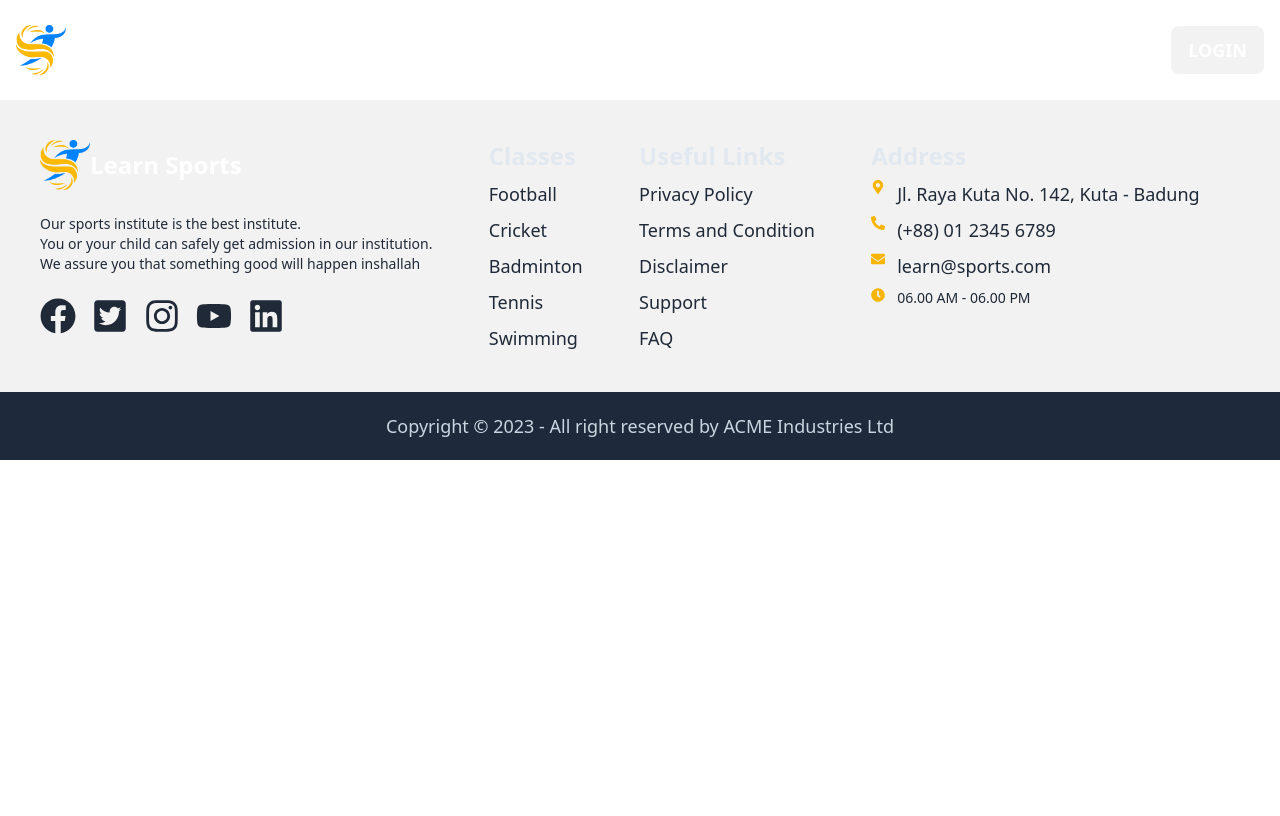
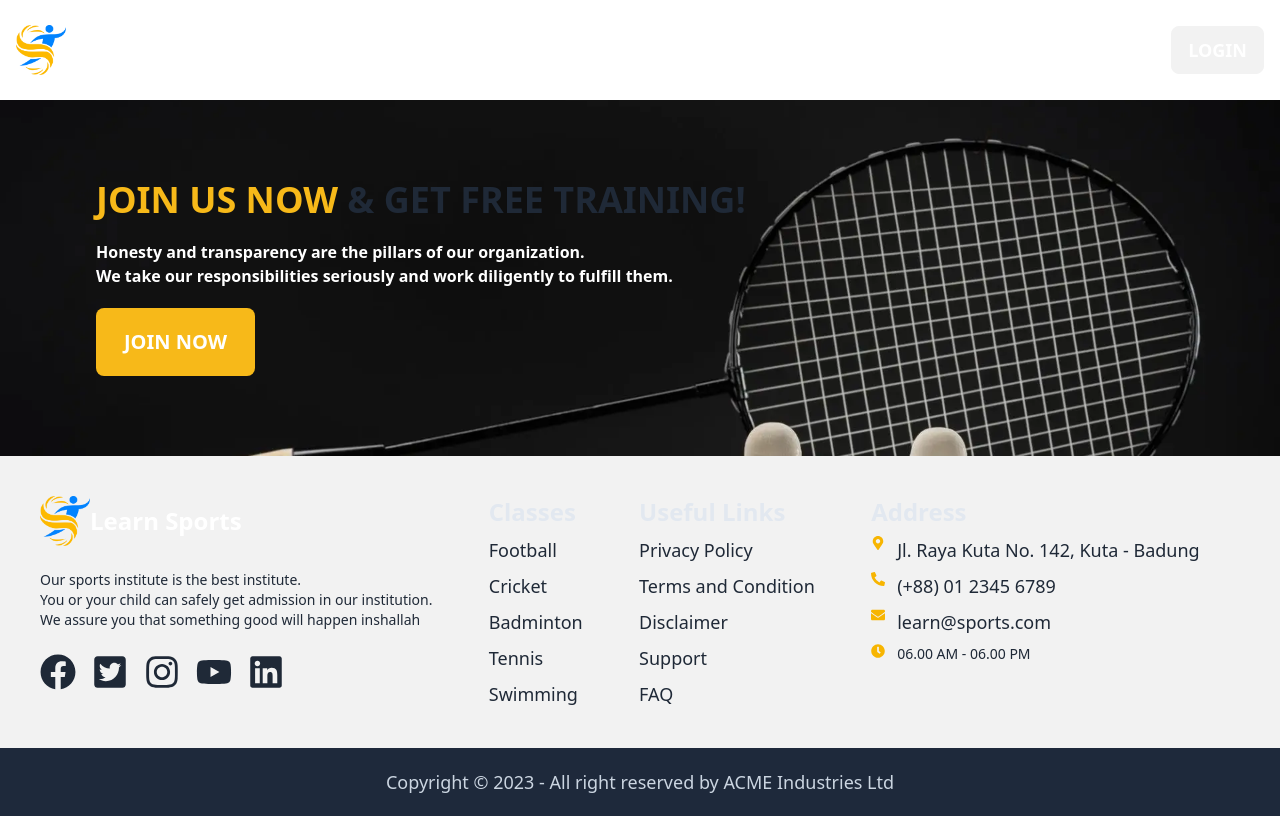
Before and after one commit to 75mdnazmul/Learn_Sports--Client_Site, a React (Vite) app: page / in a window 1280 px wide. Built offline with nearby package versions, Linux system fonts and the light colour scheme; no server answers.

Commit message:
Join Us part is created

```diff
--- a/src/Pages/Home/Home/Home.jsx
+++ b/src/Pages/Home/Home/Home.jsx
@@ -1,9 +1,10 @@
 import React from 'react';
+import JoinUs from '../JoinUs/JoinUs';
 
 const Home = () => {
     return (
         <div>
-
+            <JoinUs/>
         </div>
     );
 };
--- /dev/null
+++ b/src/Pages/Home/JoinUs/JoinUs.jsx
@@ -0,0 +1,18 @@
+import React from 'react';
+import img from '../../../assets/Background/badmanton.webp'
+
+const JoinUs = () => {
+    return (
+        <div className='px-24 py-20' style={{
+            backgroundImage: `url('${img}')`, width: '100%', backgroundAttachment: 'fixed', backgroundPosition: ' center center',
+            backgroundRepeat: 'no-repeat',
+            backgroundSize: 'cover'
+        }}>
+            <h2 className='text-4xl font-bold'><spen className='text-[#F7B919]'>JOIN US NOW</spen> & GET FREE TRAINING!</h2>
+            <p className='font-bold text-white py-5'>Honesty and transparency are the pillars of our organization. <br />We take our responsibilities seriously and work diligently to fulfill them.</p>
+            <button className='py-5 px-7 rounded-lg bg-[#F7B919] text-white font-bold text-xl'>JOIN NOW</button>
+        </div>
+    );
+};
+
+export default JoinUs;
```
